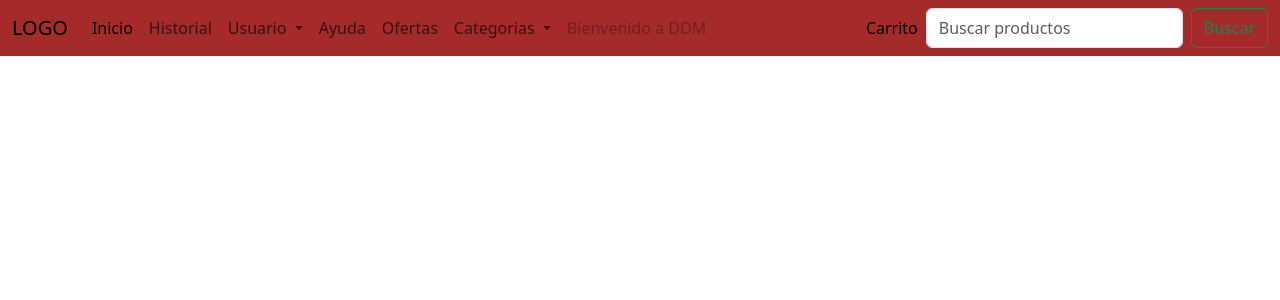
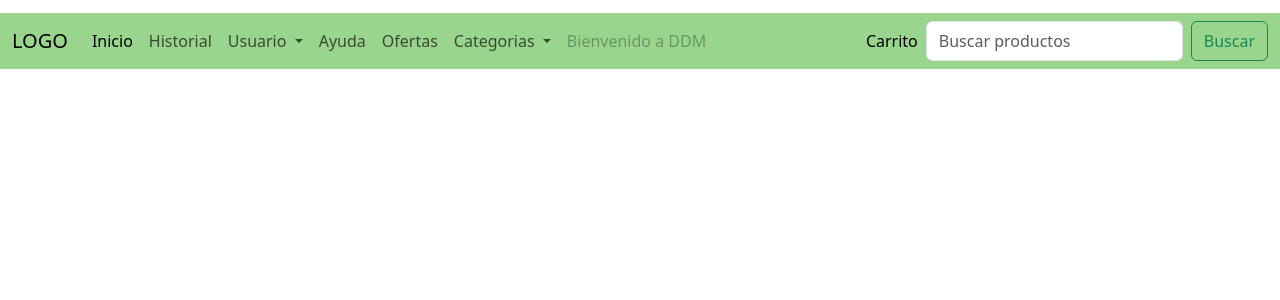
Before and after one commit to mikeelprogramador/DDM, a PHP site: page /viwer/ddm.php in a window 1280 px wide. Shown: the top 300 px of the page. Run offline with PHP 8.4, Linux system fonts and the light colour scheme.

Commit message:
Add files via upload

```diff
--- a/css/stylo1.css
+++ b/css/stylo1.css
@@ -1,4 +1,10 @@
 .bg-gris-oscuro{
-    background-color: brown;
+    background-color: #9AD58E;
+    margin-top: 1%;
 
 }
+.body{
+
+    background-color: white;
+
+}
--- a/viwer/ddm.php
+++ b/viwer/ddm.php
@@ -21,7 +21,7 @@
     <link href="https://cdn.jsdelivr.net/npm/bootstrap@5.3.3/dist/css/bootstrap.min.css" rel="stylesheet" integrity="sha384-QWTKZyjpPEjISv5WaRU9OFeRpok6YctnYmDr5pNlyT2bRjXh0JMhjY6hW+ALEwIH" crossorigin="anonymous">
 
   </head>
-  <body>
+  <body class="body">
 
   <nav class="navbar navbar-expand-lg bg-gris-oscuro" id="nav">
   <div class="container-fluid">
```
